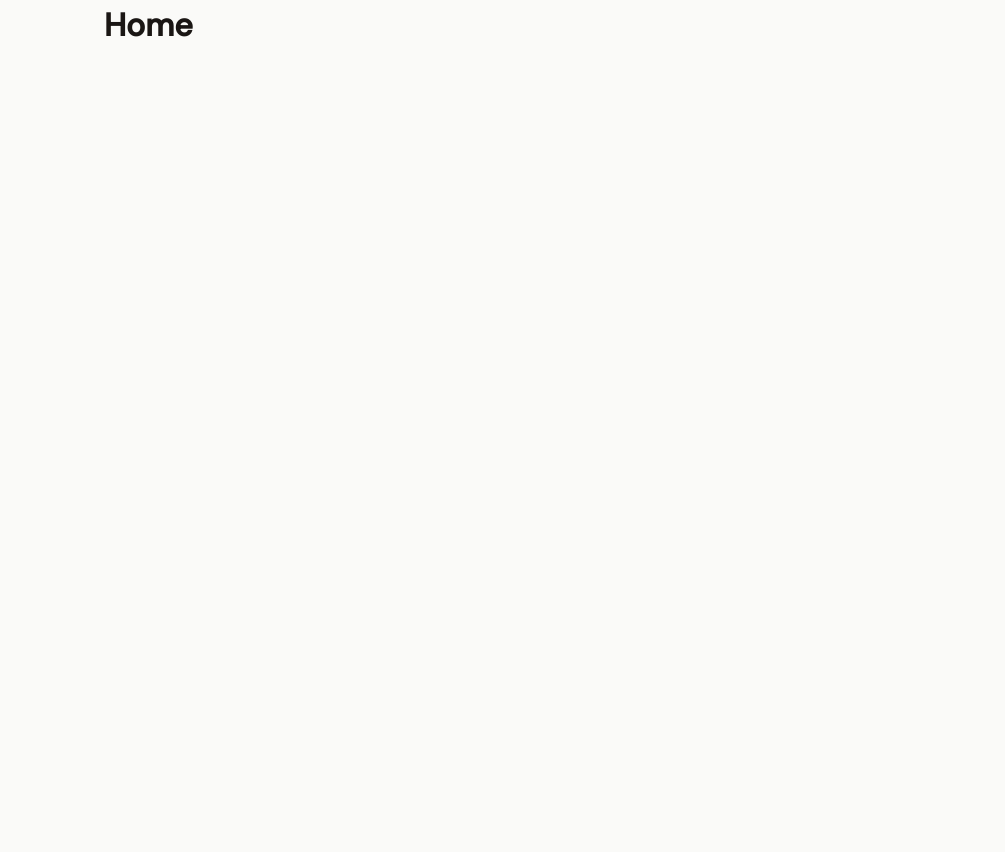
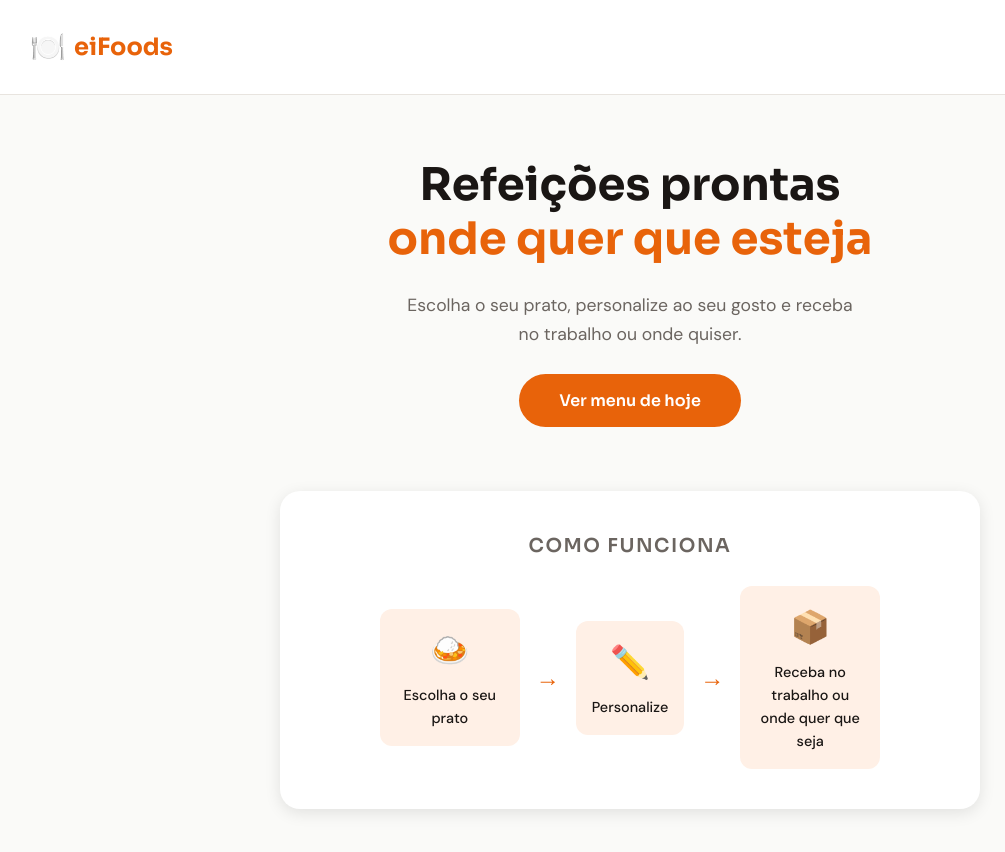
Before and after one commit to allenvctr/eiFoods, a React (Vite) app: page / in a window 1280 px wide. Shown: the top 852 px of the page, without its empty margins (10-1015 px from the left). Before the commit the page ends 800 px from the top, so only its background shows below. Built offline with nearby package versions, Linux system fonts and the light colour scheme.

Commit message:
feat: tela 1 - página inicial completa

```diff
--- a/src/pages/Home/Home.jsx
+++ b/src/pages/Home/Home.jsx
@@ -1,3 +1,57 @@
+import { useNavigate } from 'react-router-dom'
+import styles from './Home.module.css'
+
 export default function Home() {
-  return <div className="page-wrapper"><div className="container"><h1>Home</h1></div></div>
+  const navigate = useNavigate()
+
+  return (
+    <div className={styles.page}>
+
+      <header className={styles.header}>
+        <div className={styles.logo}>
+          <span className={styles.logoIcon}>🍽️</span>
+          <span className={styles.logoText}>eiFoods</span>
+        </div>
+      </header>
+
+      <main className={styles.main}>
+        <section className={styles.hero}>
+          <h1 className={styles.headline}>
+            Refeições prontas<br />
+            <span className={styles.highlight}>onde quer que esteja</span>
+          </h1>
+          <p className={styles.subtext}>
+            Escolha o seu prato, personalize ao seu gosto e receba no trabalho ou onde quiser.
+          </p>
+          <button
+            className={styles.ctaButton}
+            onClick={() => navigate('/menu')}
+          >
+            Ver menu de hoje
+          </button>
+        </section>
+
+        <section className={styles.howItWorks}>
+          <h2 className={styles.sectionTitle}>Como funciona</h2>
+          <div className={styles.steps}>
+            <div className={styles.step}>
+              <span className={styles.stepArrow}>🍛</span>
+              <p>Escolha o seu prato</p>
+            </div>
+            <span className={styles.arrow}>→</span>
+            <div className={styles.step}>
+              <span className={styles.stepArrow}>✏️</span>
+              <p>Personalize</p>
+            </div>
+            <span className={styles.arrow}>→</span>
+            <div className={styles.step}>
+              <span className={styles.stepArrow}>📦</span>
+              <p>Receba no trabalho ou onde quer que seja</p>
+            </div>
+          </div>
+        </section>
+      </main>
+
+    </div>
+  )
 }
--- /dev/null
+++ b/src/pages/Home/Home.module.css
@@ -0,0 +1,151 @@
+.page {
+  min-height: 100vh;
+  background-color: var(--color-bg);
+  display: flex;
+  flex-direction: column;
+}
+
+/* ── Header ── */
+.header {
+  padding: var(--space-lg) var(--space-xl);
+  border-bottom: 1px solid var(--color-border);
+  background-color: var(--color-surface);
+}
+
+.logo {
+  display: flex;
+  align-items: center;
+  gap: var(--space-sm);
+}
+
+.logoIcon {
+  font-size: 1.8rem;
+}
+
+.logoText {
+  font-family: var(--font-display);
+  font-size: 1.5rem;
+  font-weight: 700;
+  color: var(--color-primary);
+}
+
+/* ── Hero ── */
+.main {
+  flex: 1;
+  display: flex;
+  flex-direction: column;
+  align-items: center;
+  justify-content: center;
+  padding: var(--space-2xl) var(--space-lg);
+  gap: var(--space-2xl);
+}
+
+.hero {
+  text-align: center;
+  max-width: 600px;
+  display: flex;
+  flex-direction: column;
+  align-items: center;
+  gap: var(--space-lg);
+}
+
+.headline {
+  font-family: var(--font-display);
+  font-size: 2.8rem;
+  font-weight: 700;
+  line-height: 1.2;
+  color: var(--color-text-primary);
+}
+
+.highlight {
+  color: var(--color-primary);
+}
+
+.subtext {
+  font-size: 1.1rem;
+  color: var(--color-text-secondary);
+  max-width: 460px;
+  line-height: 1.7;
+}
+
+.ctaButton {
+  background-color: var(--color-primary);
+  color: white;
+  border: none;
+  padding: var(--space-md) var(--space-xl);
+  border-radius: var(--radius-full);
+  font-family: var(--font-display);
+  font-size: 1rem;
+  font-weight: 600;
+  cursor: pointer;
+  transition: background-color var(--transition), transform var(--transition);
+}
+
+.ctaButton:hover {
+  background-color: var(--color-primary-dark);
+  transform: translateY(-2px);
+}
+
+/* ── Como funciona ── */
+.howItWorks {
+  width: 100%;
+  max-width: 700px;
+  background-color: var(--color-surface);
+  border-radius: var(--radius-lg);
+  padding: var(--space-xl);
+  box-shadow: var(--shadow-md);
+}
+
+.sectionTitle {
+  font-family: var(--font-display);
+  font-size: 1.2rem;
+  font-weight: 600;
+  text-align: center;
+  margin-bottom: var(--space-lg);
+  color: var(--color-text-secondary);
+  text-transform: uppercase;
+  letter-spacing: 0.08em;
+}
+
+.steps {
+  display: flex;
+  align-items: center;
+  justify-content: center;
+  gap: var(--space-md);
+  flex-wrap: wrap;
+}
+
+.step {
+  display: flex;
+  flex-direction: column;
+  align-items: center;
+  gap: var(--space-sm);
+  text-align: center;
+  max-width: 140px;
+  padding: var(--space-md);
+  border-radius: var(--radius-md);
+  background-color: var(--color-primary-light);
+}
+
+.stepArrow {
+  font-size: 2rem;
+}
+
+.step p {
+  font-size: 0.9rem;
+  color: var(--color-text-primary);
+  font-weight: 500;
+}
+
+.arrow {
+  font-size: 1.5rem;
+  color: var(--color-primary);
+  font-weight: 700;
+}
+
+/* ── Responsivo ── */
+@media (max-width: 600px) {
+  .headline { font-size: 2rem; }
+  .arrow { display: none; }
+  .steps { flex-direction: column; }
+}
```
